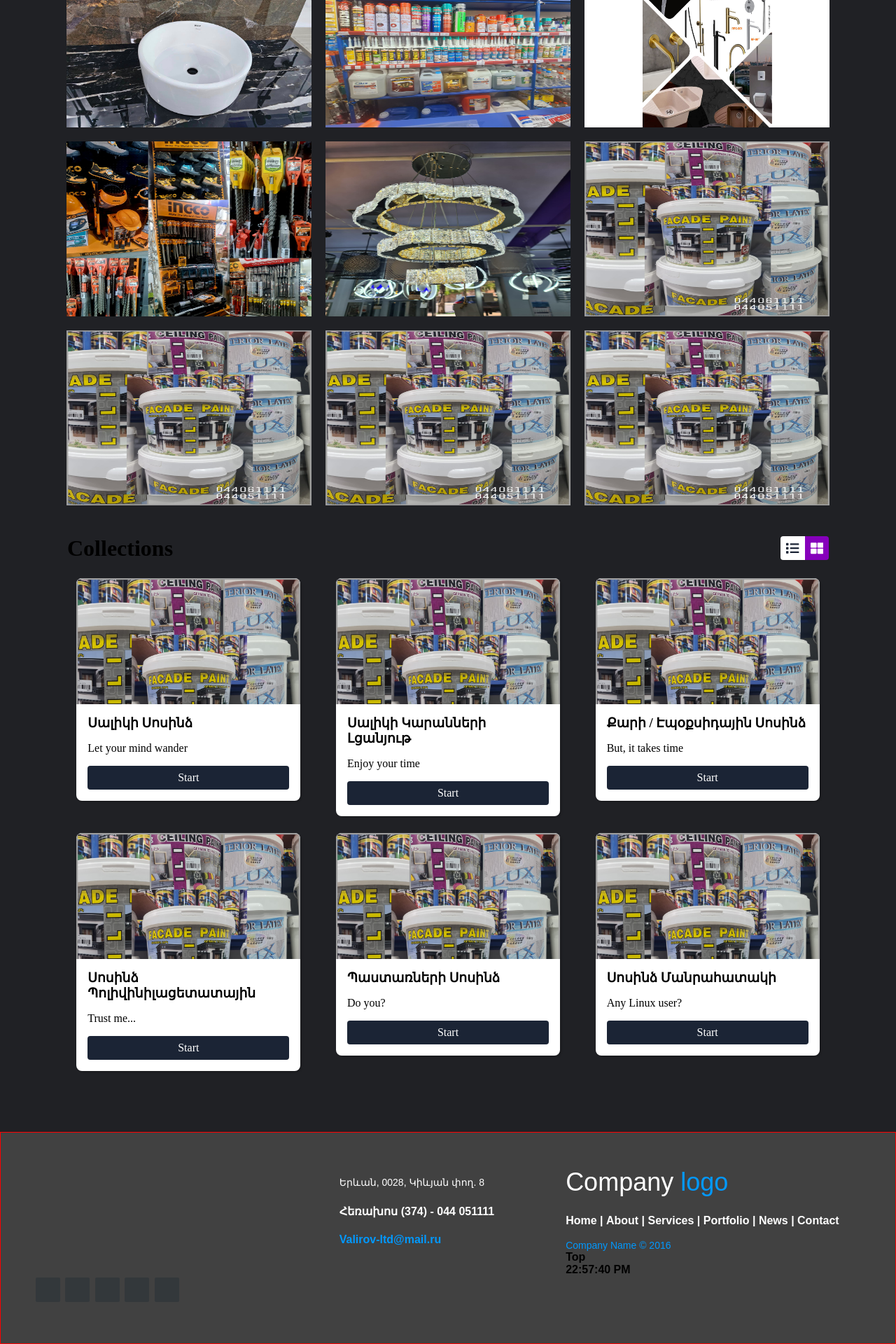
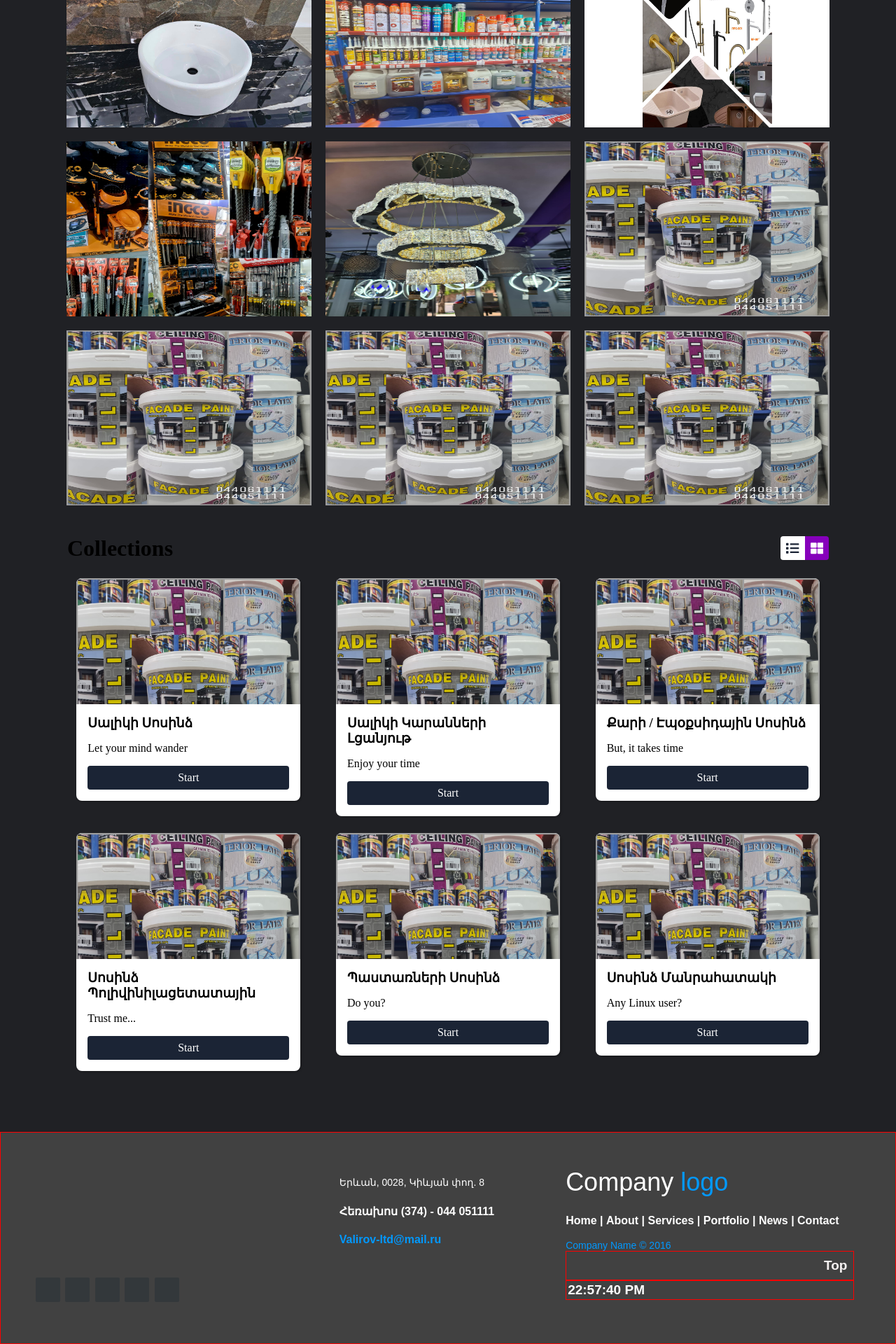
Before and after one commit to vardan-info/0751, a PHP site: page / in a window 1280 px wide. Shown: the part 1318-3238 px from the top of the page at 70% size. Run offline with PHP 8.4, Linux system fonts and the light colour scheme; grey boxes are pictures that could not be loaded.

Commit message:
Update styles.css

```diff
--- a/css/styles.css
+++ b/css/styles.css
@@ -6,6 +6,13 @@
 .container{
   width:100%;
   margin: auto;
+}
+
+#clock{
+  color:white;
+  border:1px solid red;
+  padding:2px;
+  font-size:19px;
 }
 
 .img_1{
@@ -281,10 +288,6 @@ nav li a {
   transition: all 0.3s ease-in-out;
   font-size:25px;
 }
-  .logo{
-    border:11px solid red;
-    padding: 6px 4px 5px 75px;
-  }
 }
 
 
@@ -441,6 +444,15 @@ background-color: #000000;
 a {
   text-decoration: none;
   color: unset;
+}
+
+.cd-top {
+  color:#f6f1f1;
+  font-size:19px;
+  padding:9px;
+  display: flex;
+  flex-direction: row-reverse;
+  border: 1px solid red;
 }
 
 .review-star {
```
